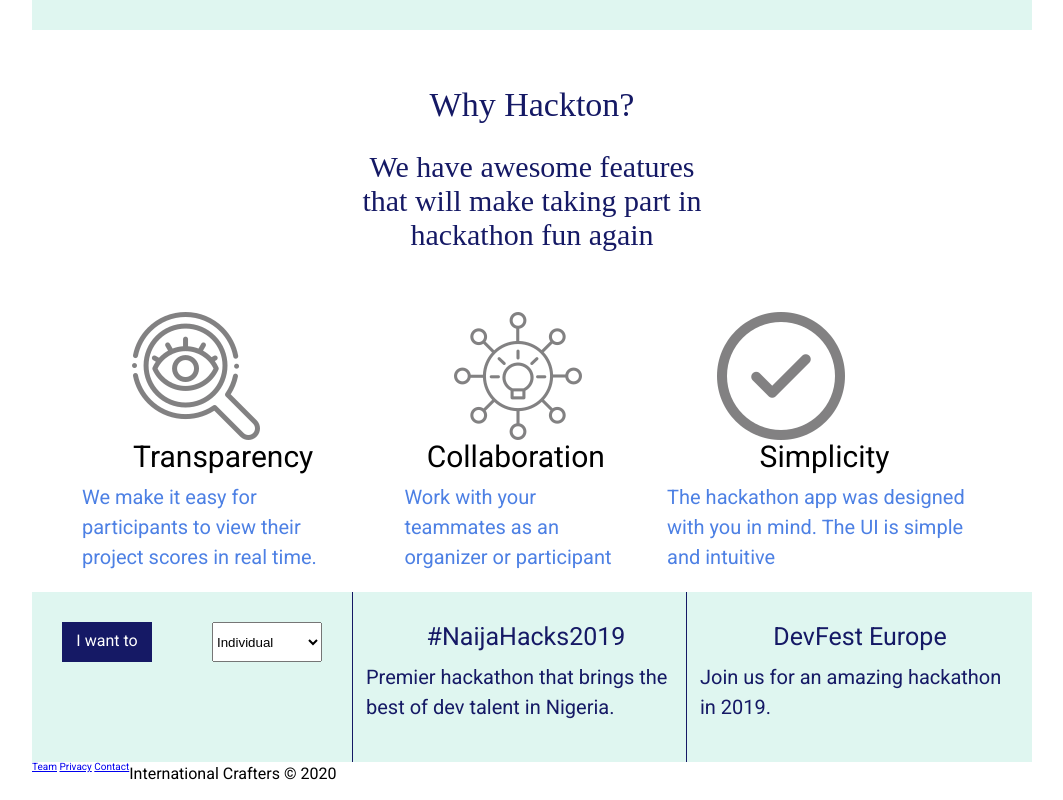
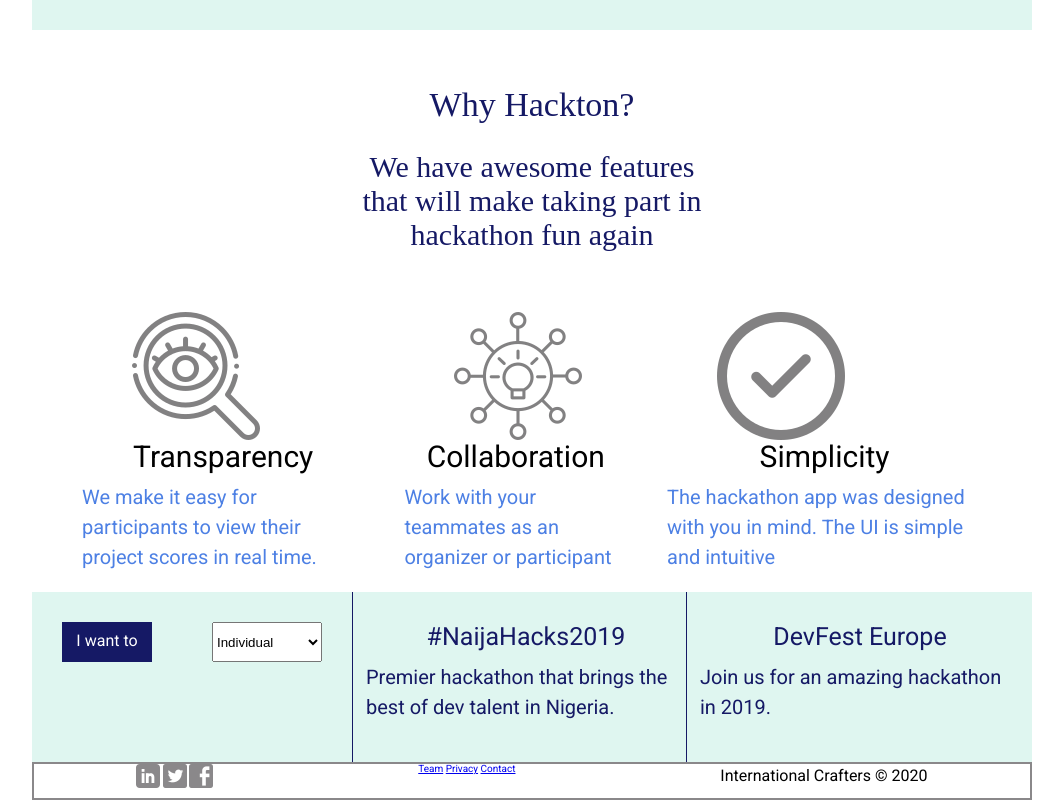
Before and after one commit to LABS-EU3/hackton-landing-page, a website: page index.html in a window 1280 px wide. Shown: the part 556-1356 px from the top of the page, without its empty margins (108-1171 px from the left). Drawn offline with Linux system fonts and the light colour scheme; files whose address does not match are found by name.

Commit message:
add footer logos

```diff
--- a/css/index.css
+++ b/css/index.css
@@ -393,4 +393,6 @@ img {
 
 .footer {
   display: flex;
+  justify-content: space-around;
+  border: 2px solid #8A888A;
 }
--- a/index.html
+++ b/index.html
@@ -87,6 +87,11 @@
             </div>
         </div>
         <footer class="footer">
+            <div class="footer-logo">
+                <img src="./images/linkedin.png" alt="linkedin"/>
+                <img src="./images/twitter.png" alt="twitter"/>
+                <img src="./images/facebook.png" alt="facebook"/>
+            </div>
             <nav>
                 <a href="#team">Team</a>
                 <a href="#privacy">Privacy</a>
```
Also changed, not shown: images/facebook.png (added), images/linkedin.png (added), images/twitter.png (added).
